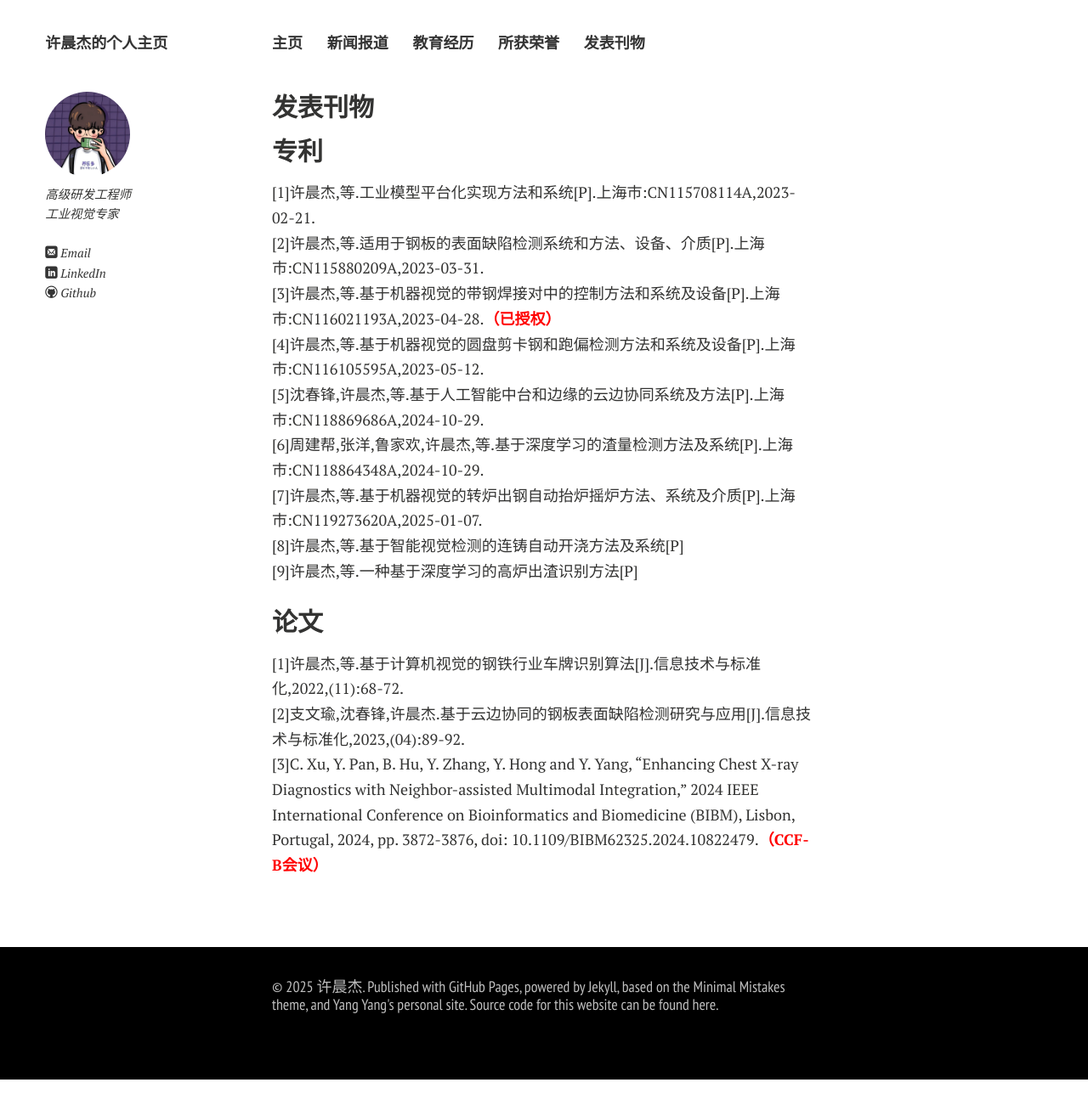
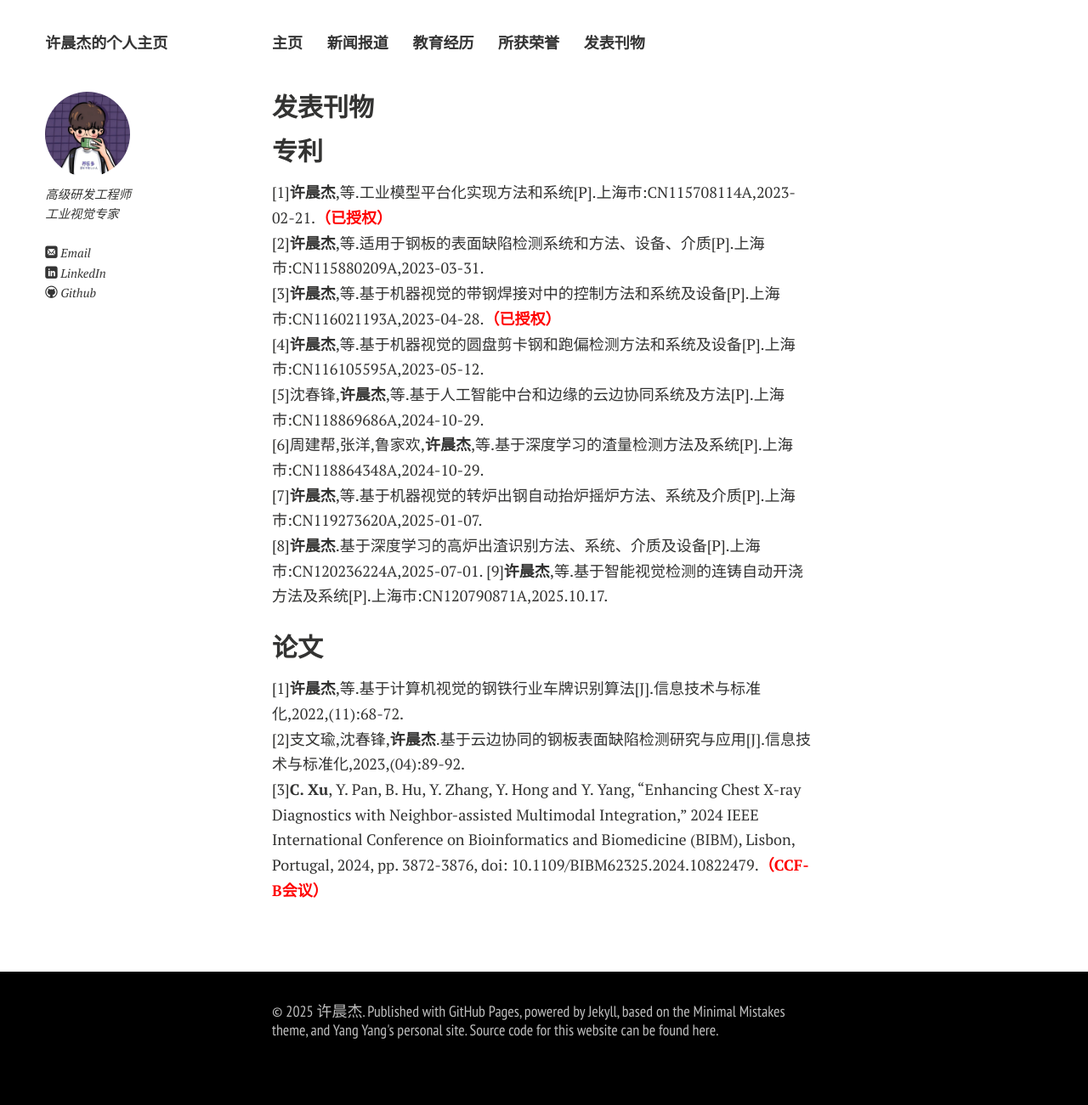
Before and after one commit to ChenjieXu/ChenjieXu.github.io, a Jekyll site: the page built from pages/publications.md, in a window 1280 px wide. Shown: the whole page at 85% size. Built offline with Jekyll 4.4.1, drawn with Linux system fonts in a browser that asks for light colours; nearby versions of some CDN libraries; before the commit the page ends 1271 px from its top, so only the background shows below that.

Commit message:
补充专利公开信息

```diff
--- a/pages/publications.md
+++ b/pages/publications.md
@@ -6,17 +6,17 @@ title: 发表刊物
 ## 发表刊物
 
 ## 专利
-[1]许晨杰,等.工业模型平台化实现方法和系统[P].上海市:CN115708114A,2023-02-21.
-[2]许晨杰,等.适用于钢板的表面缺陷检测系统和方法、设备、介质[P].上海市:CN115880209A,2023-03-31.
-[3]许晨杰,等.基于机器视觉的带钢焊接对中的控制方法和系统及设备[P].上海市:CN116021193A,2023-04-28.<span style="color:red;"><strong>（已授权）</strong></span>
-[4]许晨杰,等.基于机器视觉的圆盘剪卡钢和跑偏检测方法和系统及设备[P].上海市:CN116105595A,2023-05-12.
-[5]沈春锋,许晨杰,等.基于人工智能中台和边缘的云边协同系统及方法[P].上海市:CN118869686A,2024-10-29.
-[6]周建帮,张洋,鲁家欢,许晨杰,等.基于深度学习的渣量检测方法及系统[P].上海市:CN118864348A,2024-10-29.
-[7]许晨杰,等.基于机器视觉的转炉出钢自动抬炉摇炉方法、系统及介质[P].上海市:CN119273620A,2025-01-07.
-[8]许晨杰,等.基于智能视觉检测的连铸自动开浇方法及系统[P]
-[9]许晨杰,等.一种基于深度学习的高炉出渣识别方法[P]
+[1]**许晨杰**,等.工业模型平台化实现方法和系统[P].上海市:CN115708114A,2023-02-21.<span style="color:red;"><strong>（已授权）</strong></span>
+[2]**许晨杰**,等.适用于钢板的表面缺陷检测系统和方法、设备、介质[P].上海市:CN115880209A,2023-03-31.
+[3]**许晨杰**,等.基于机器视觉的带钢焊接对中的控制方法和系统及设备[P].上海市:CN116021193A,2023-04-28.<span style="color:red;"><strong>（已授权）</strong></span>
+[4]**许晨杰**,等.基于机器视觉的圆盘剪卡钢和跑偏检测方法和系统及设备[P].上海市:CN116105595A,2023-05-12.
+[5]沈春锋,**许晨杰**,等.基于人工智能中台和边缘的云边协同系统及方法[P].上海市:CN118869686A,2024-10-29.
+[6]周建帮,张洋,鲁家欢,**许晨杰**,等.基于深度学习的渣量检测方法及系统[P].上海市:CN118864348A,2024-10-29.
+[7]**许晨杰**,等.基于机器视觉的转炉出钢自动抬炉摇炉方法、系统及介质[P].上海市:CN119273620A,2025-01-07.
+[8]**许晨杰**.基于深度学习的高炉出渣识别方法、系统、介质及设备[P].上海市:CN120236224A,2025-07-01.
+[9]**许晨杰**,等.基于智能视觉检测的连铸自动开浇方法及系统[P].上海市:CN120790871A,2025.10.17.
 
 ## 论文
-[1]许晨杰,等.基于计算机视觉的钢铁行业车牌识别算法[J].信息技术与标准化,2022,(11):68-72.
-[2]支文瑜,沈春锋,许晨杰.基于云边协同的钢板表面缺陷检测研究与应用[J].信息技术与标准化,2023,(04):89-92.
-[3]C. Xu, Y. Pan, B. Hu, Y. Zhang, Y. Hong and Y. Yang, "Enhancing Chest X-ray Diagnostics with Neighbor-assisted Multimodal Integration," 2024 IEEE International Conference on Bioinformatics and Biomedicine (BIBM), Lisbon, Portugal, 2024, pp. 3872-3876, doi: 10.1109/BIBM62325.2024.10822479.<span style="color:red;"><strong>（CCF-B会议）</strong></span>
+[1]**许晨杰**,等.基于计算机视觉的钢铁行业车牌识别算法[J].信息技术与标准化,2022,(11):68-72.
+[2]支文瑜,沈春锋,**许晨杰**.基于云边协同的钢板表面缺陷检测研究与应用[J].信息技术与标准化,2023,(04):89-92.
+[3]**C. Xu**, Y. Pan, B. Hu, Y. Zhang, Y. Hong and Y. Yang, "Enhancing Chest X-ray Diagnostics with Neighbor-assisted Multimodal Integration," 2024 IEEE International Conference on Bioinformatics and Biomedicine (BIBM), Lisbon, Portugal, 2024, pp. 3872-3876, doi: 10.1109/BIBM62325.2024.10822479.<span style="color:red;"><strong>（CCF-B会议）</strong></span>
```
